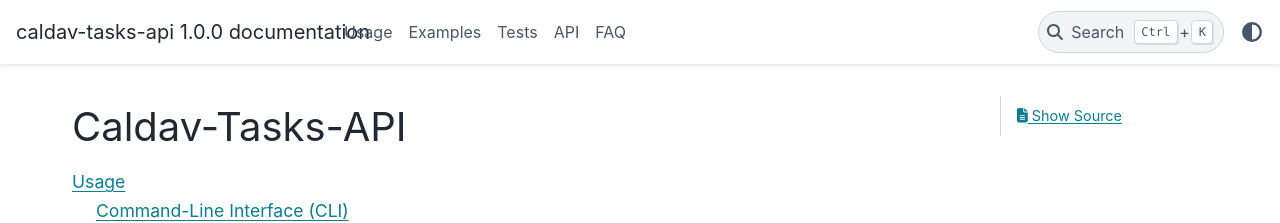
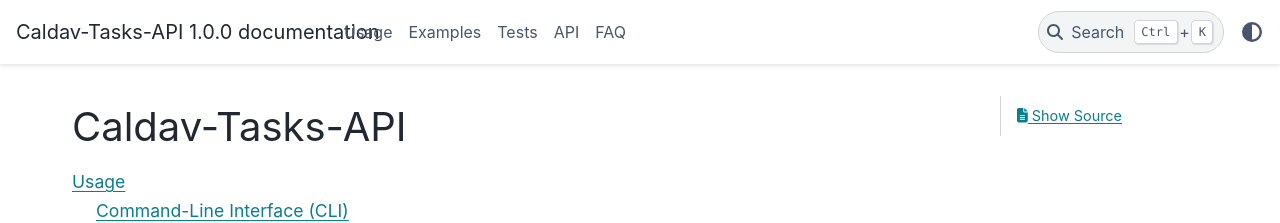
Before and after one commit to thiswillbeyourgithub/Caldav-Tasks-API, a Sphinx documentation site: the page built from docs/source/index.rst, in a window 1280 px wide. Shown: the top 223 px of the page. Built offline with Sphinx 7.4.7 and the PyData theme 0.15.4, drawn with Linux system fonts in a browser that asks for light colours; pages that are not in the unit, such as notebooks, are missing from menus.

Commit message:
update title
Signed-off-by: thiswillbeyourgithub <26625900+thiswillbeyourgithub@users.noreply.github.com>

```diff
--- a/docs/source/conf.py
+++ b/docs/source/conf.py
@@ -2,7 +2,7 @@ import os
 import sys
 
 
-project = "caldav-tasks-api"
+project = "Caldav-Tasks-API"
 copyright = "2025, thiswillbeyourgithub"
 author = "thiswillbeyourgithub"
 release = "1.0.0"
```
